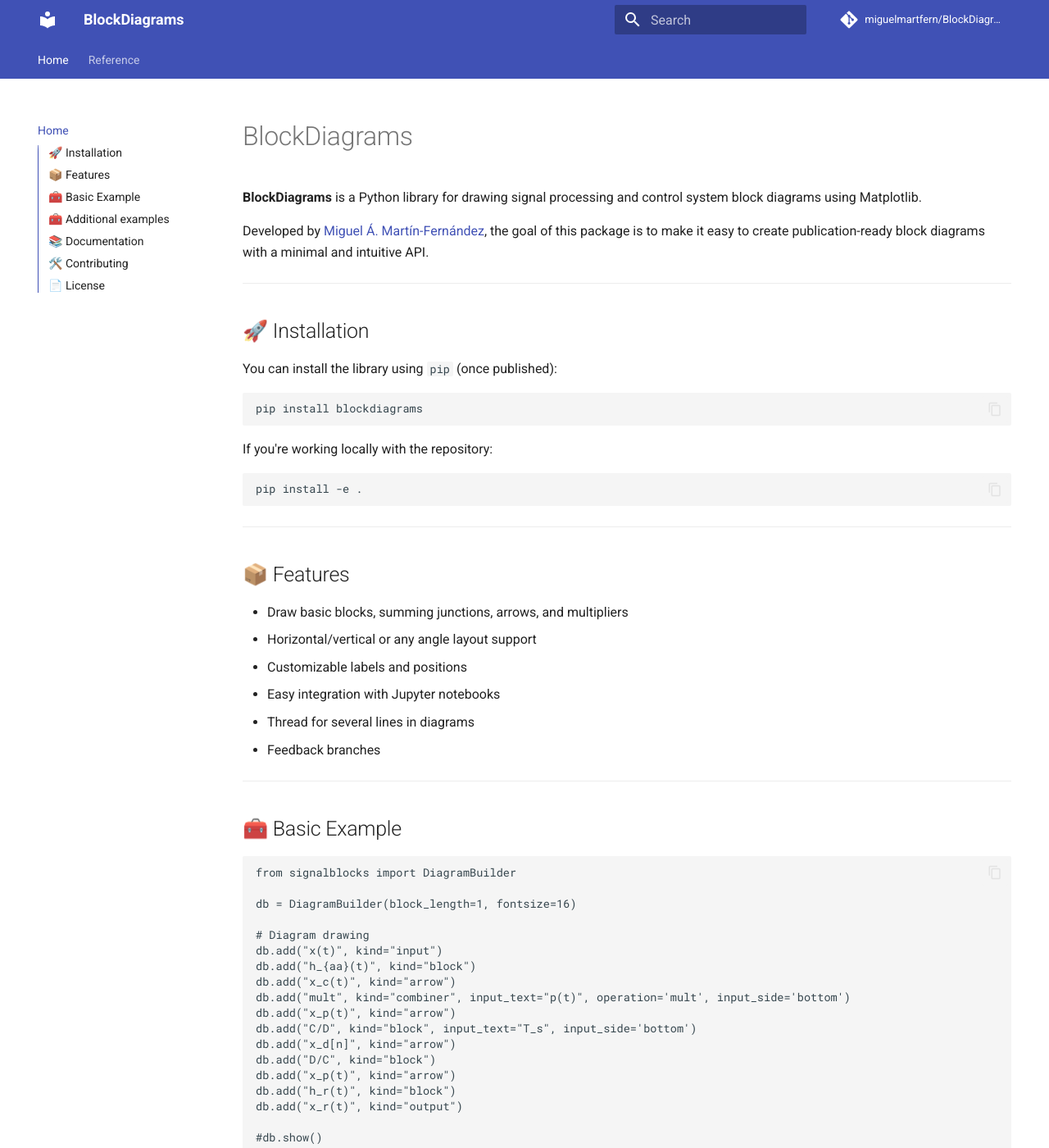
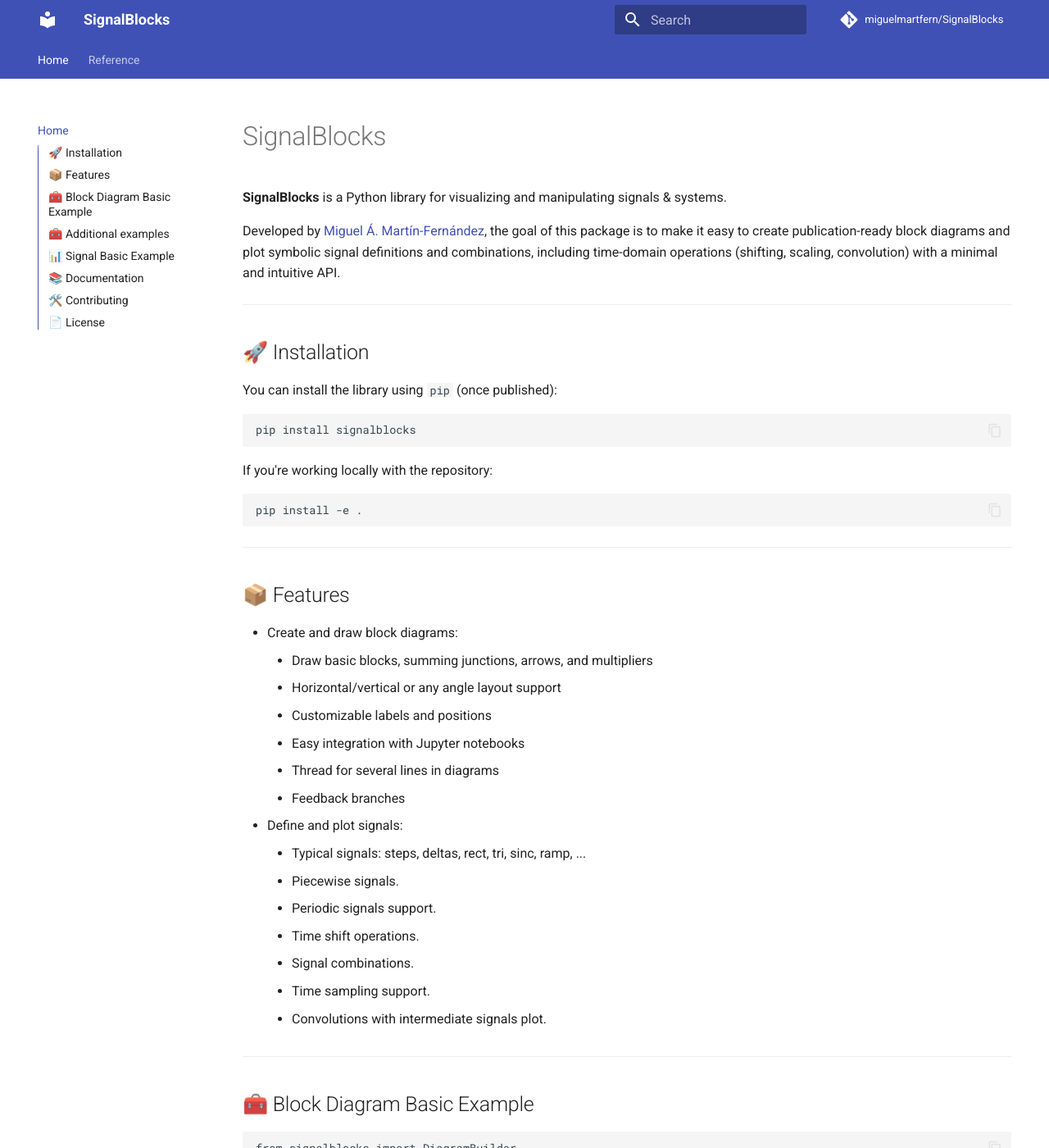
Before and after one commit to miguelmartfern/BlockDiagrams, an MkDocs documentation site: the page built from docs/index.md, in a window 1280 px wide and 1400 px high. Shown: the whole window at 82% size. Built offline with MkDocs 1.6.1 and Material for MkDocs 9.7.7, drawn with Linux system fonts in a browser that asks for light colours; comment, search, counter and statistics services are not loaded; some of the changed text lies outside the part shown.

Commit message:
Changes: mkdocs documentation updated.

````diff
--- a/docs/index.md
+++ b/docs/index.md
@@ -1,8 +1,8 @@
-# BlockDiagrams
+# SignalBlocks
 
-**BlockDiagrams** is a Python library for drawing signal processing and control system block diagrams using Matplotlib.
+**SignalBlocks** is a Python library for visualizing and manipulating signals & systems.
 
-Developed by [Miguel Á. Martín-Fernández](https://github.com/miguelmartfern), the goal of this package is to make it easy to create publication-ready block diagrams with a minimal and intuitive API.
+Developed by [Miguel Á. Martín-Fernández](https://github.com/miguelmartfern), the goal of this package is to make it easy to create publication-ready block diagrams and plot symbolic signal definitions and combinations, including time-domain operations (shifting, scaling, convolution) with a minimal and intuitive API.
 
 ---
 
@@ -11,7 +11,7 @@ Developed by [Miguel Á. Martín-Fernández](https://github.com/miguelmartfern),
 You can install the library using `pip` (once published):
 
 ```bash
-pip install blockdiagrams
+pip install signalblocks
 ```
 
 If you're working locally with the repository:
@@ -24,16 +24,25 @@ pip install -e .
 
 ## 📦 Features
 
-- Draw basic blocks, summing junctions, arrows, and multipliers
-- Horizontal/vertical or any angle layout support
-- Customizable labels and positions
-- Easy integration with Jupyter notebooks
-- Thread for several lines in diagrams
-- Feedback branches
+- Create and draw block diagrams:
+    - Draw basic blocks, summing junctions, arrows, and multipliers
+    - Horizontal/vertical or any angle layout support
+    - Customizable labels and positions
+    - Easy integration with Jupyter notebooks
+    - Thread for several lines in diagrams
+    - Feedback branches
+- Define and plot signals:
+    - Typical signals: steps, deltas, rect, tri, sinc, ramp, ...
+    - Piecewise signals.
+    - Periodic signals support.
+    - Time shift operations.
+    - Signal combinations.
+    - Time sampling support.
+    - Convolutions with intermediate signals plot.
 
 ---
 
-## 🧰 Basic Example
+## 🧰 Block Diagram Basic Example
 
 ```python
 from signalblocks import DiagramBuilder
@@ -68,6 +77,22 @@ This will generate a basic sample and interpolation diagram.
 [Additional examples notebook 1](notebooks/diag_examples.ipynb)
 [Additional examples notebook 2](notebooks/feedback_examples.ipynb)
 
+## 📊 Signal Basic Example
+
+```python
+from signalblocks import SignalPlotter
+
+sp = SignalPlotter()
+sp.add_signal("x1(t)=2*delta(t-1)")
+sp.add_signal("x2(t)=rect(t)")
+sp.add_signal("x3(t)=x1(t) + x2(t)")
+sp.plot("x3")
+```
+
+This will generate a basic signal with a shifted Dirac Delta and a rect.
+
+![Signal Plot](notebooks/signal2.png)
+
 ## 📚 Documentation
 
 See the [API Documentation](reference.md) for full reference of all available drawing functions and parameters.
--- /dev/null
+++ b/docs/requirements.txt
@@ -0,0 +1,3 @@
+mkdocs>=1.5
+mkdocs-material>=9.1
+mkdocstrings[python]>=0.22
--- a/mkdocs.yml
+++ b/mkdocs.yml
@@ -1,8 +1,8 @@
-site_name: BlockDiagrams
-site_description: "A Python library for drawing block diagrams with Matplotlib"
+site_name: SignalBlocks
+site_description: "A Python library for visualizing and manipulating signal processing signals & systems"
 site_author: "Miguel Á. Martín-Fernández"
-repo_url: https://github.com/miguelmartfern/BlockDiagrams
-repo_name: miguelmartfern/BlockDiagrams
+repo_url: https://github.com/miguelmartfern/SignalBlocks
+repo_name: miguelmartfern/SignalBlocks
 
 theme:
   name: material
@@ -19,6 +19,9 @@ plugins:
   - search
   - mkdocstrings:
       default_handler: python
+      handlers:
+        python:
+          paths: ["signalblocks"]  # Directory where your .py modules are located
 
 nav:
   - Home: index.md
````
Also changed, not shown: other parts of docs/index.md (+2 -2 lines), README.md (+1 -1 lines), docs/reference.md (+12 -2 lines).
